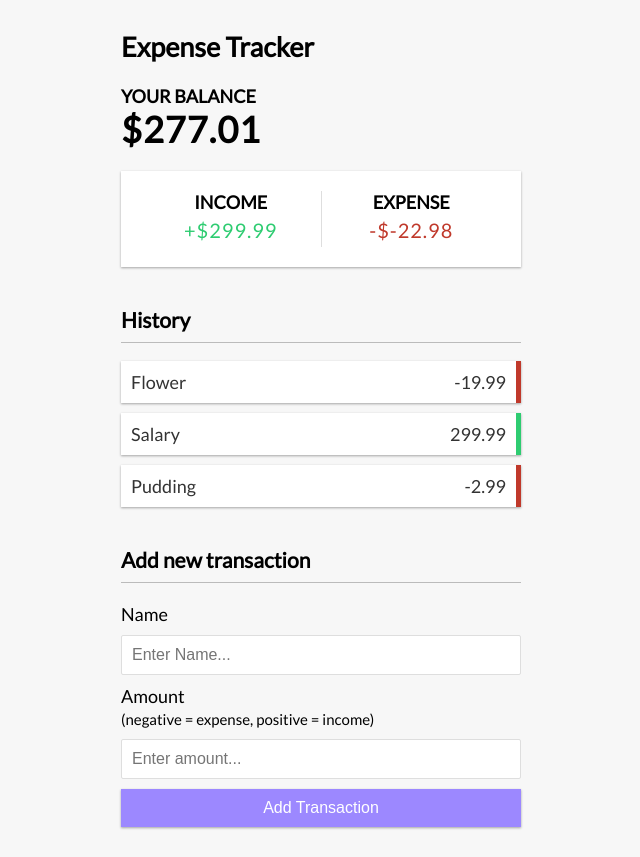
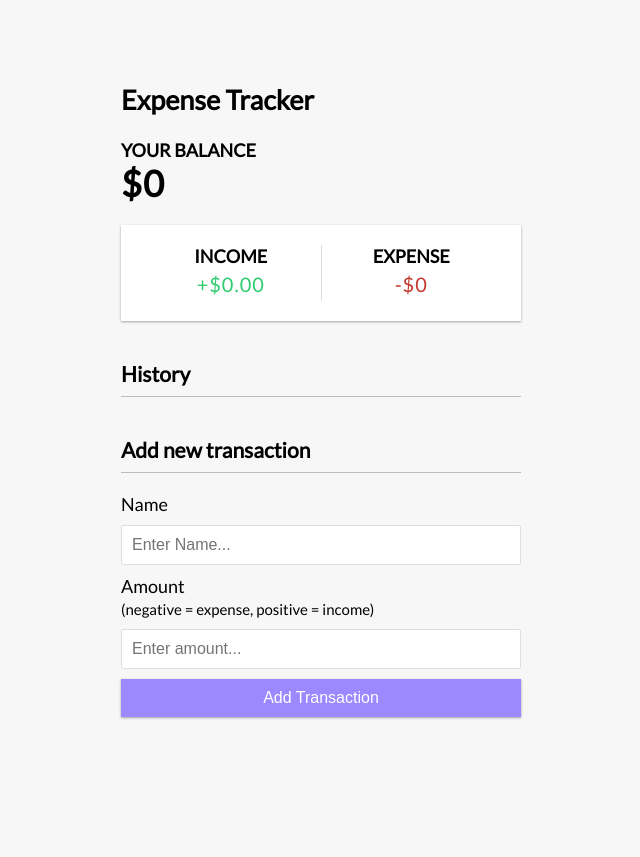
Before and after one commit to YxxgSxxl/vue-expense-tracker, a Vue app: page / in a window 1280 px wide. Shown: the whole page, without its empty margins (319-959 px from the left). After the commit the page ends 800 px from the top, so only its background shows below. Built offline with nearby package versions, Linux system fonts and the light colour scheme.

Commit message:
fix: unused style tag removed

```diff
--- a/src/App.vue
+++ b/src/App.vue
@@ -7,12 +7,21 @@ import AddTransaction from './components/AddTransaction.vue';
 
 import { ref, computed } from 'vue';
 
+// TypeScript type values
+interface Transaction {
+    id: number;
+    name: string;
+    amount: number;
+}
+
 // Get transactions
-const transactions: any = ref([
-    { id: 1, name: 'Flower', amount: -19.99 },
-    { id: 2, name: 'Salary', amount: 299.99 },
-    { id: 3, name: 'Pudding', amount: -2.99 },
-])
+const transactions = ref<Transaction[]>([])
+
+// const transactions: any = ref([
+//     { id: 1, name: 'Flower', amount: -19.99 },
+//     { id: 2, name: 'Salary', amount: 299.99 },
+//     { id: 3, name: 'Pudding', amount: -2.99 },
+// ])
 
 // Get total
 const total = computed(() => {
--- a/src/components/Balance.vue
+++ b/src/components/Balance.vue
@@ -13,6 +13,3 @@ const props = defineProps({
     <h4>Your balance</h4>
     <h1 id="balance">${{ props.total }}</h1>
 </template>
-
-<style scoped>
-</style>
--- a/src/components/IncomeExpenses.vue
+++ b/src/components/IncomeExpenses.vue
@@ -23,10 +23,7 @@ const props = defineProps({
         </div>
         <div>
             <h4>Expense</h4>
-            <p id="money-minus" class="money minus">-${{ props.expenses }}</p>
+            <p id="money-minus" class="money minus">-${{ props.expenses * -1 }}</p>
         </div>
     </div>
 </template>
-
-<style scoped>
-</style>
--- a/src/components/TransactionList.vue
+++ b/src/components/TransactionList.vue
@@ -24,6 +24,3 @@ const props = defineProps<{
         </li>
     </ul>
 </template>
-
-<style scoped>
-</style>
```
Also changed, not shown: src/components/Header.vue (+0 -7 lines).
